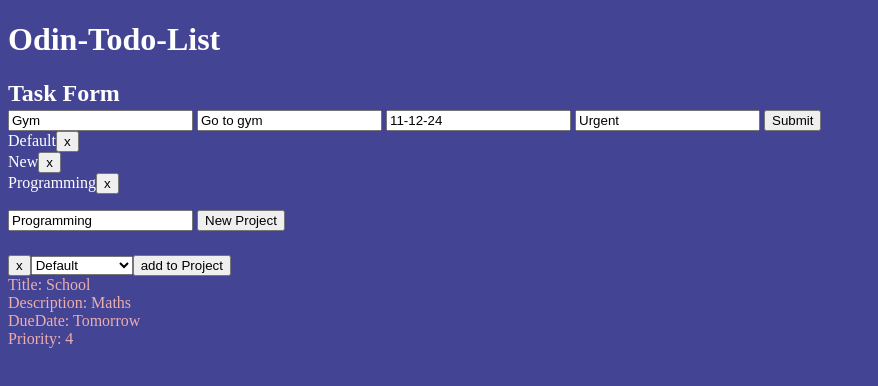
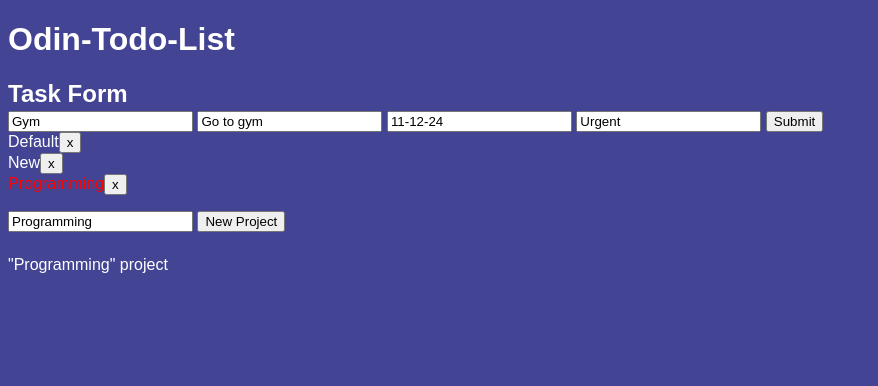
Before and after one commit to Mouladoskylaki/Odin-Todo-List, a website built with webpack: page src/template.html in a window 1280 px wide. Both pictures are taken after a click on the button "New Project". Shown: the whole page, without its empty margins (0-878 px from the left). Built offline with nearby package versions, Linux system fonts and the light colour scheme.

Commit message:
- Add functionality to highlight active project in  project list. - Implement rendering of todos with dynamic project selection and details (title, description,  due date, priority). - Add option to assign todos to different projects  using a dropdown menu. - Implement delete buttons for todos and projects,  with proper state and UI updates. - Update rendering logic for todos to reflect project changes and ensure proper rendering.

```diff
--- a/src/UI.js
+++ b/src/UI.js
@@ -4,12 +4,13 @@ import { pubSub } from "./pubsub";
 import { deleteTodo } from "./todos";
 import { addToProject } from "./projects";
 import { deleteProject } from "./projects";
+import { getSelectedProject } from "./projects";
 
-let displayProjects = document.querySelector('.display-projects');
 let defaultProject = document.querySelector('.default-project');
 let projectList = document.querySelector('.project-list');
 
-const renderTodo = (task, todoIndex, projectIndex = 0) => {
+
+const renderTodo = (task, todoIndex, projectIndex) => {
     let newTodo = document.createElement('div');
     newTodo.classList.add('newTodo');
     defaultProject.appendChild(newTodo);
@@ -66,40 +67,77 @@ const renderTodo = (task, todoIndex, projectIndex = 0) => {
     newTodo.appendChild(priority);
 }
 
-export const renderTodos = (projectIndex = 0) => {
-    defaultProject.innerHTML = "";
-    const project = state.projects[projectIndex];
+export const renderTodos = (projectIndex, projectName) => {
+    let { name: currentProjectName, index: currentProjectIndex} = getSelectedProject();
+    if (projectIndex) {
+        currentProjectIndex = projectIndex
+    }
+    if (projectName) {
+        currentProjectName = projectName
+    }
+
+    defaultProject.innerHTML = `"${currentProjectName}" project`;
+    const project = state.projects[currentProjectIndex];
     project.todos.forEach((todo, todoIndex) => {
-        renderTodo(todo, todoIndex, projectIndex);
+        renderTodo(todo, todoIndex, currentProjectIndex);
     });
 };
 
-export const renderProjects = () => {
+export const renderProjects = (makeActive) => {
+    let makeActiveIndex;
+    makeActiveIndex = makeActive;
     projectList.innerHTML = "";
     state.projects.forEach((project, projectIndex) => {
         let projectElement = document.createElement('div');
         projectElement.classList.add('project-element');
+        let projectNameSpan = document.createElement('span');
+        projectNameSpan.classList.add('project-name');
+        projectNameSpan.textContent = project.name;
+
+        projectElement.appendChild(projectNameSpan);
         projectList.appendChild(projectElement);
-        projectElement.innerHTML = project.name;
+
+        if (projectIndex === 0) {
+            projectElement.classList.add('active');
+        }
+        if (makeActiveIndex) {
+            if (makeActiveIndex === projectIndex) {
+                projectElement.classList.add('active');
+            } else {
+                projectElement.classList.remove('active');
+            }
+        }
+
 
         let deleteProjectBtn = document.createElement('button');
         deleteProjectBtn.classList.add('deleteProjectBtn');
         deleteProjectBtn.innerHTML ='x';
         projectElement.appendChild(deleteProjectBtn);
 
-        deleteProjectBtn.addEventListener('click', () => {
+        deleteProjectBtn.addEventListener('click', (event) => {
+            event.stopPropagation();
             deleteProject(projectIndex);
             renderProjects();
-            // renderTodos();
         });
+
+        projectElement.addEventListener('click', () => {
+            document.querySelectorAll('.project-element').forEach((el) => el.classList.remove('active'));
+            projectElement.classList.add('active');
+            console.log(`Rendered project "${project.name}"`);
+            renderTodos(projectIndex = projectIndex, `${project.name}`);
+        })
     }
     );
 };
 
+
+
 pubSub.subscribe('newTodo', (todo) => {
+    let { index: currentProjectIndex } = getSelectedProject();
     console.log(todo);
     console.log(`Todo added to "Default" project`);
-    renderTodos();
+    renderTodos(currentProjectIndex);
+    console.log(state.projects)
 });
 
 pubSub.subscribe('todoDeleted', ({projectIndex, todoIndex}) => {
--- a/src/projects.js
+++ b/src/projects.js
@@ -4,14 +4,23 @@ import { renderTodos } from "./UI";
 import { renderProjects } from "./UI";
 
 let newProjectInput = document.querySelector('.new-project-input');
-let projectList = document.querySelector('.project-list');
 
 export const newProject = () => {
     state.projects.push({name: newProjectInput.value, todos: []});
     console.log(newProjectInput.value);
     console.log(state.projects);
-    renderTodos();
-    renderProjects();
+    let neoIndex;
+    const neoProject = state.projects.find((project, index) => {
+        if (project.name === newProjectInput.value) {
+            neoIndex = index
+        }
+    })
+    let project = document.querySelector('.project-list > .project-element:last-child');
+    project.classList.add('active');
+    console.log(project)
+    console.log(neoIndex)
+    renderTodos(neoIndex, newProjectInput.value);
+    renderProjects(neoIndex);
 }
 
 export const addToProject = (task, selectedProjectName) => {
@@ -46,6 +55,20 @@ export const deleteProject = (projectIndex) => {
                     console.log('Cannot delete "Default" project');
                     return;
                 }
-                console.log("project deleteted");
+                console.log(`Project "${projectName}" deleted`);
                 state.projects.splice(projectIndex, 1);
-}
+};
+
+export const getSelectedProject = () => {
+    const activeElement = document.querySelector('.project-element.active .project-name');
+    let selectedProjectIndex;
+    let selectedProjectName;
+    state.projects.forEach((project, index) => {
+        if (project.name === activeElement.textContent) {
+            selectedProjectIndex = index;
+            selectedProjectName = project.name;
+        }
+    })
+    console.log(selectedProjectIndex, selectedProjectName);
+    return { index: selectedProjectIndex, name: selectedProjectName };
+};
--- a/src/styles/styles.css
+++ b/src/styles/styles.css
@@ -1,4 +1,7 @@
 /* styles.css */
+* {
+    font-family: sans-serif;
+}
 body {
     background-color: rgb(68, 68, 149);
     color: white;
@@ -21,3 +24,11 @@ h2 {
     margin-bottom: 0.5rem;
     padding-top: 0.5rem;
 }
+
+.project-element:hover {
+    cursor: pointer;
+}
+
+.project-list > .project-element:last-child > span {
+    color: red;
+}
--- a/src/todos.js
+++ b/src/todos.js
@@ -1,6 +1,7 @@
 // console.log('Todos.js loaded');
 import { state } from "./state";
 import { pubSub } from "./pubsub";
+import { getSelectedProject } from "./projects";
 
 let titleInput = document.querySelector('.title-input');
 let descriptionInput = document.querySelector('.description-input');
@@ -22,12 +23,16 @@ state.projects[0].todos.push(testTodo);
 export const submitTodo = (event) => {
     event.preventDefault();
     let newTodo = new Todo(titleInput.value, descriptionInput.value, dueDateInput.value, priorityInput.value);
-    state.projects[0].todos.push(newTodo);
-
+    let { index: currentProjectIndex, name: currentProjectName } = getSelectedProject();
+    state.projects[currentProjectIndex].todos.push(newTodo);
+    if (currentProjectIndex !== 0) {
+        state.projects[0].todos.push(newTodo);
+    }
     pubSub.publish('newTodo', newTodo);
 };
 
 export const deleteTodo = (projectIndex, todoIndex) => {
-  state.projects[projectIndex].todos.splice(todoIndex, 1);
+  let { index: currentProjectIndex, name: currentProjectName } = getSelectedProject();
+  state.projects[currentProjectIndex].todos.splice(todoIndex, 1);
   pubSub.publish('todoDeleted', { projectIndex, todoIndex});
 }
```
